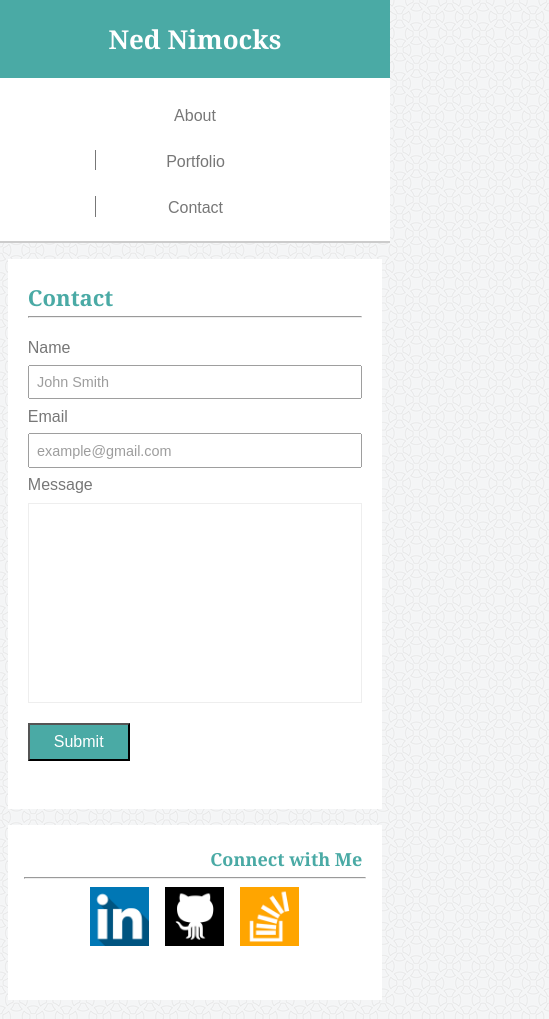
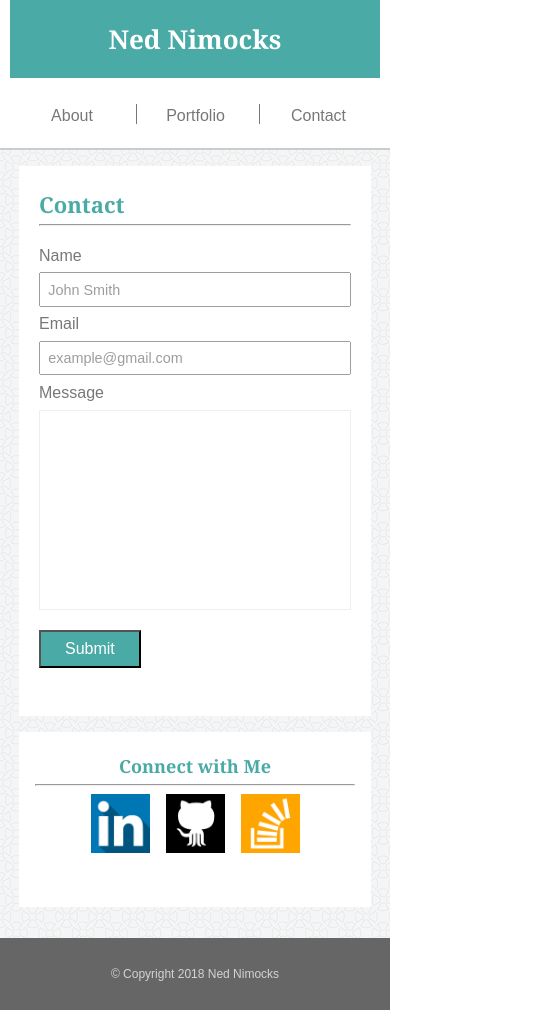
Before and after one commit to enimocks/Responsive-Portfolio, a plain HTML site: page contact.html in a window 390 px wide. Shown: the top 1019 px of the page, 549 px wide, since content can reach past the window. Drawn offline with Linux system fonts and the light colour scheme.

Commit message:
640px media query tweaks

```diff
--- a/assets/css/style.css
+++ b/assets/css/style.css
@@ -207,6 +207,9 @@ footer,
     margin: 0 auto -72px auto;
   }
 
+  section hr {
+      margin-bottom: 1em;
+  }
 
 /* Media queries for screens smaller than 980px, but larger than 769px */
 @media screen and (max-width: 980px) and (min-width: 769px) {
@@ -242,12 +245,12 @@ footer,
 
 }
 
-/* Media queries for screens smaller tahn 768px */
+/* Media queries for screens smaller than 768px */
 @media screen and (max-width: 768px) {
     aside {
         float: none;
         clear: both;
-        width: 96%;
+        width: 95%;
         display: block;
         margin: 1em auto 0 auto;
         height: 175px;
@@ -263,11 +266,11 @@ footer,
     }
 
     .content {
-        width: auto;
+        width: 95%;
     }
 
     .container {
-        width: auto;
+        width: 95%;
     }
 
     section {
@@ -281,6 +284,10 @@ footer,
 
     section hr {
         margin-bottom: 1em;
+    }
+
+    aside {
+        width: 95%;
     }
 
     aside ul {
@@ -301,6 +308,13 @@ footer,
         text-align: center;
     }
 
+    #headshot {
+        float: none;
+        width: 95%;
+        padding-right: unset;
+        margin: 0 auto;
+    }
+
 	nav	{
 		clear: both;
 		width: 100%;
@@ -312,18 +326,18 @@ footer,
     }
 
     nav ul li {
-        min-width: 200px;
+        width: 32%;
         float: none;
         display: inline-block;
     }
 
     aside {
         text-align: center;
-        width: 96%;
+        width: 95%;
     }
 
     section {
-        width: 96%;
+        width: 95%;
         margin-top: 1em;
     }
 
@@ -334,11 +348,11 @@ footer,
     }
 
     section li img {
-        width: 525px;
+        width: 100%;
     }
 
     .content h3 {
-        width: 525px;
+        width: 100%;
     }
 
     aside h3 {
```
